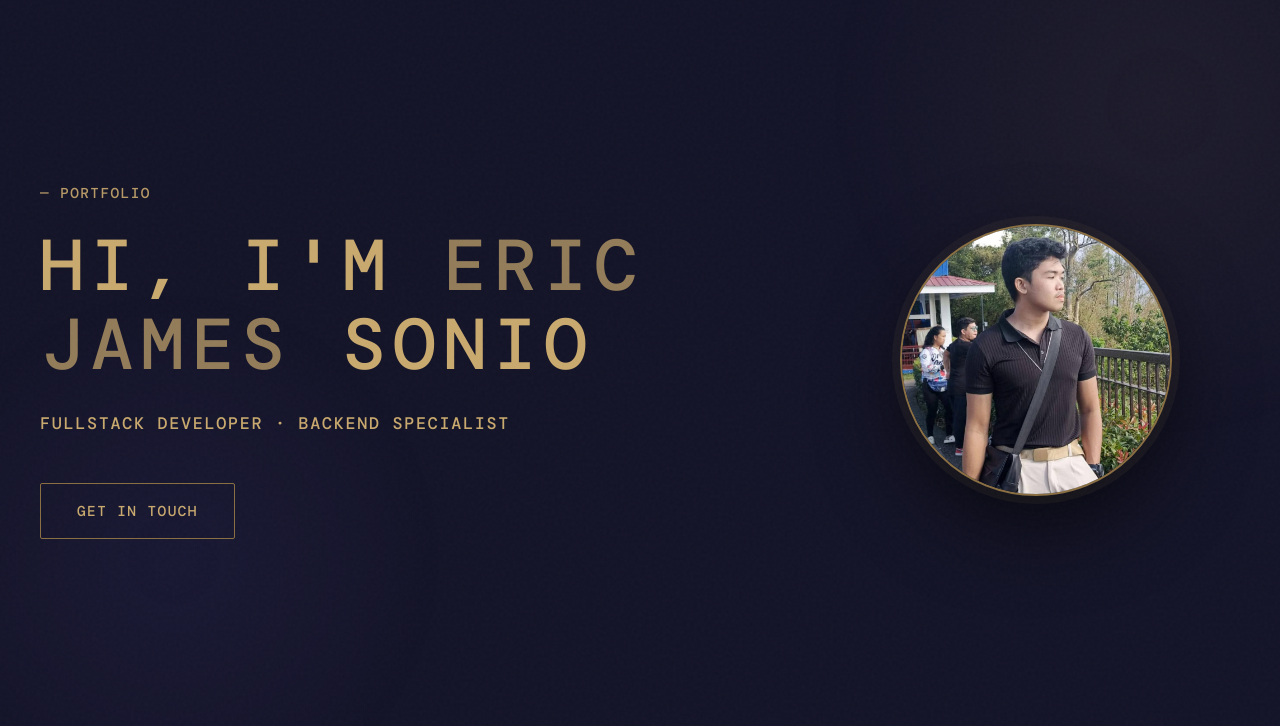
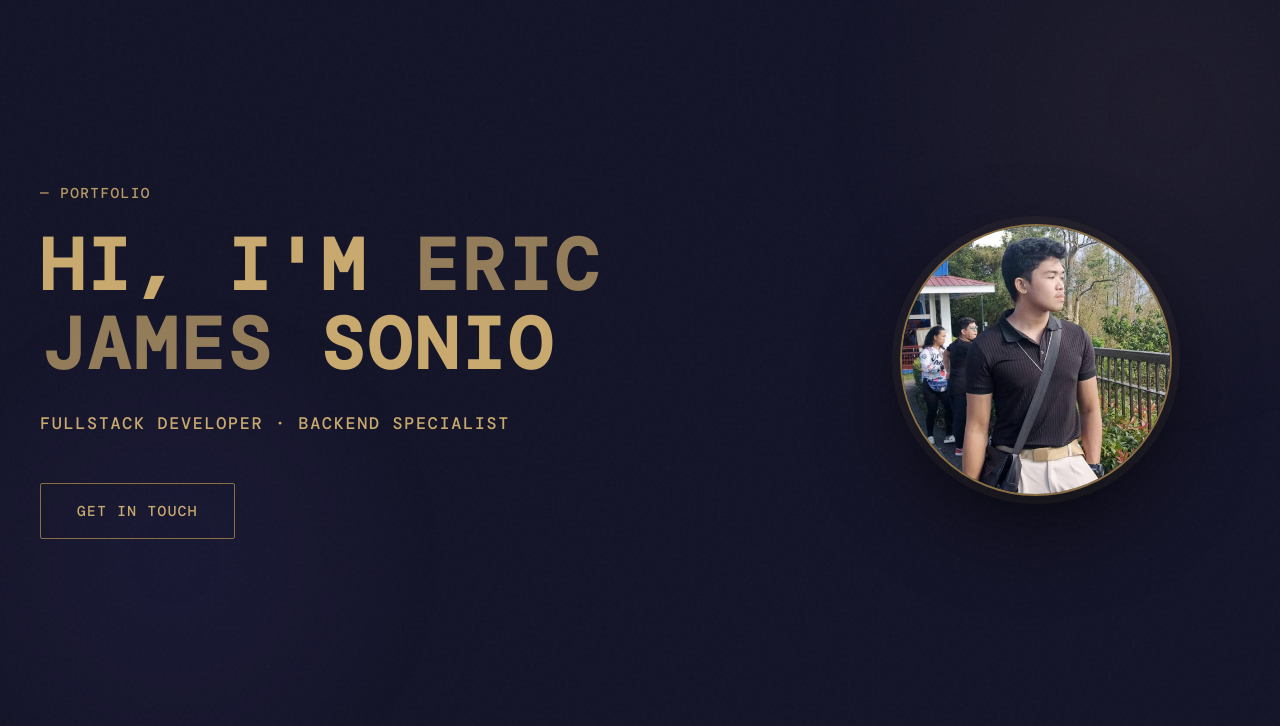
Before and after one commit to EricJamesSonio/Porttfolio, an Astro site: page / in a window 1280 px wide. Shown: the part 74-800 px from the top of the page. Built offline with nearby package versions, Linux system fonts and the light colour scheme; Astro itself is replaced by a stand-in of ours.

Commit message:
Updated the hero

```diff
--- a/src/styles/hero.css
+++ b/src/styles/hero.css
@@ -74,9 +74,9 @@
 .hero-text h1 {
   font-family: var(--font-mono);
   font-size: clamp(2.6rem, 6vw, 4.5rem);
-  font-weight: 500;
+  font-weight: 900;
   line-height: 1.1;
-  letter-spacing: 0.1em;
+  letter-spacing: 0.05em;
   text-transform: uppercase;
   color: var(--gold);
   margin-bottom: 1.5rem;
```
